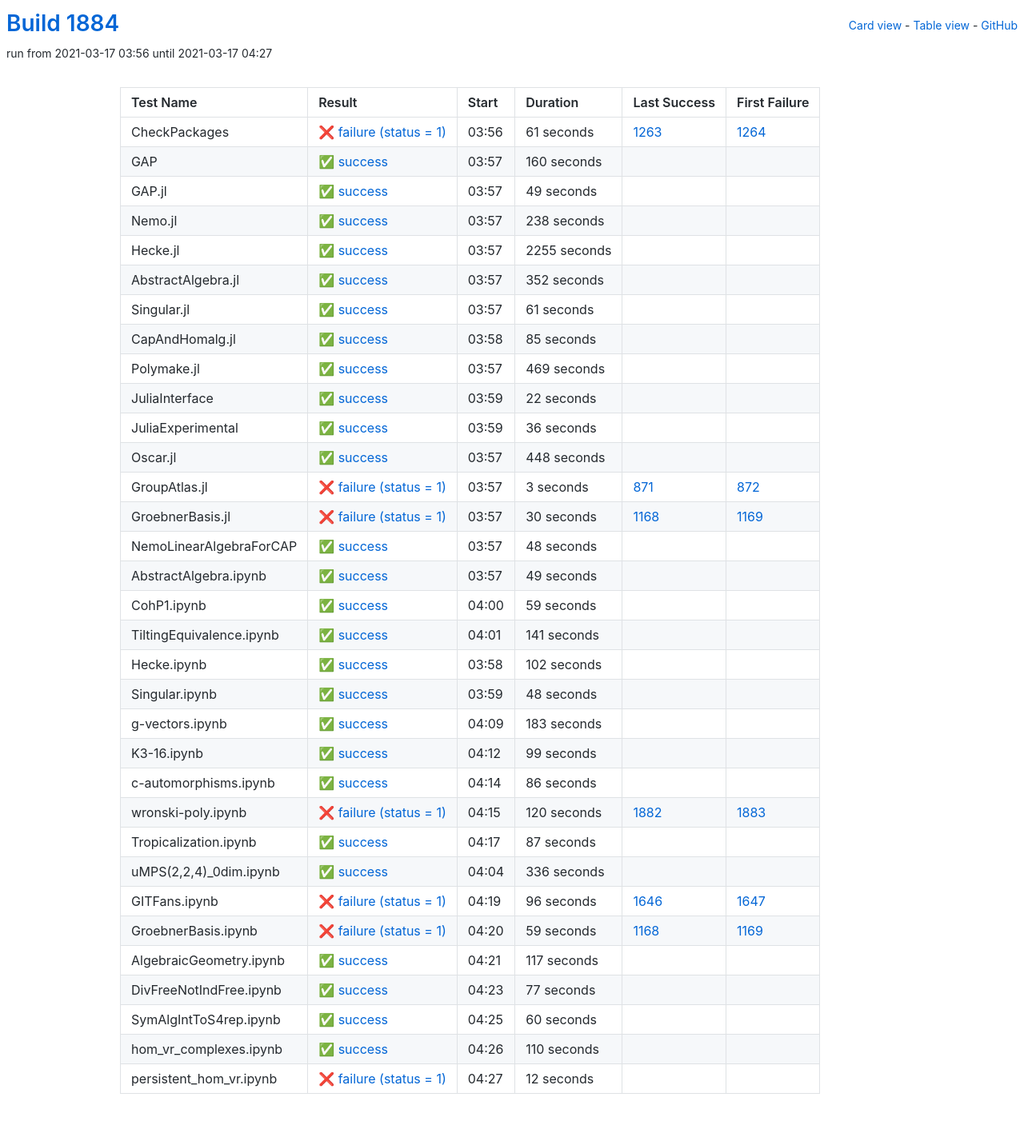
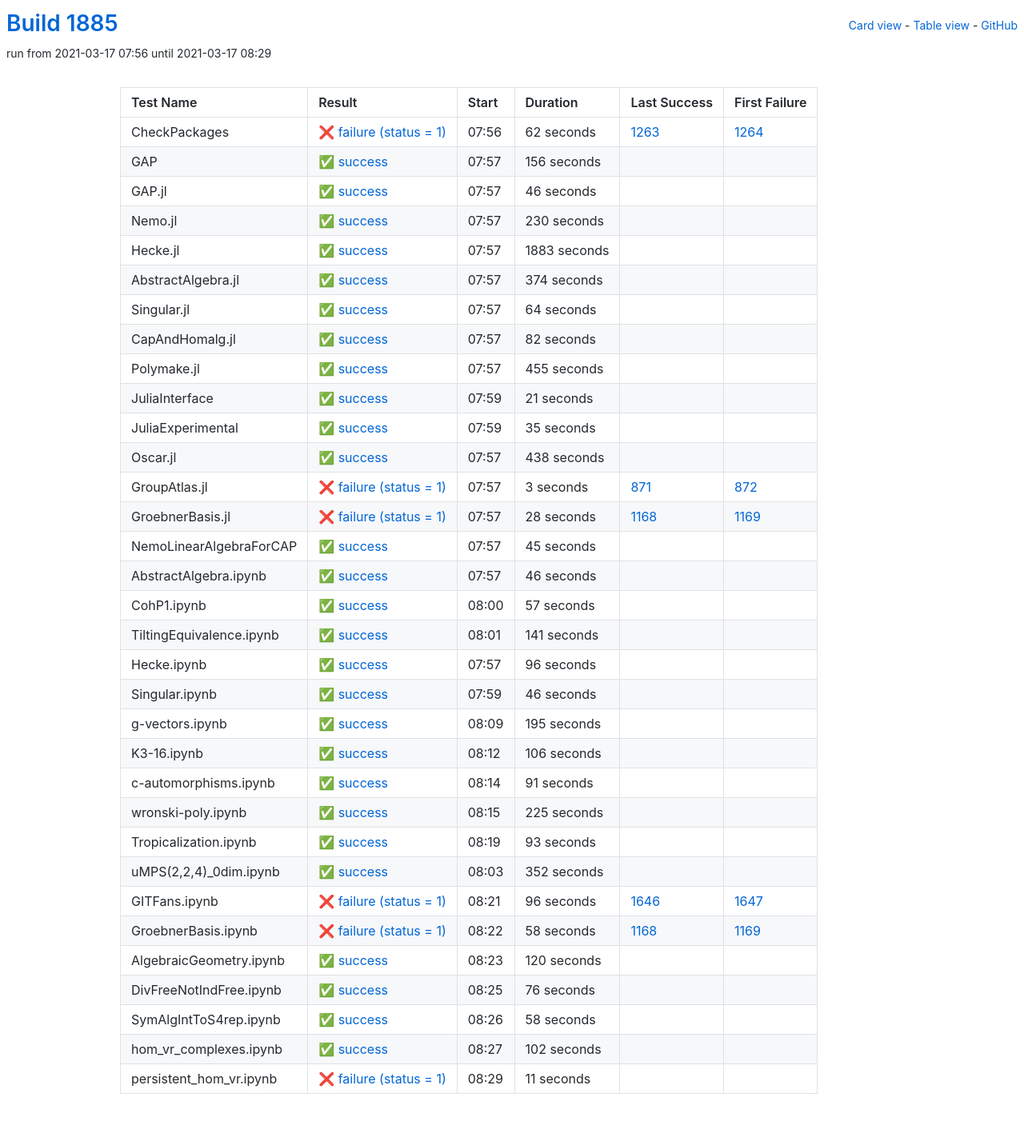
Before and after one commit to oscar-system/oscar-ci-status-stable, a Jekyll site: the page built from table.html, in a window 1280 px wide. Shown: the whole page at 80% size. Built offline with Jekyll 4.4.1, drawn with Linux system fonts in a browser that asks for light colours.

Commit message:
Build #1885

```diff
--- a/_data/ci.yml
+++ b/_data/ci.yml
@@ -1,6 +1,6 @@
 ---
-build: 1884
-build_url: https://oscarci.mathematik.uni-kl.de/job/oscar-stable/1884/
+build: 1885
+build_url: https://oscarci.mathematik.uni-kl.de/job/oscar-stable/1885/
 job: oscar-stable
 organization: oscar-system
 repo: oscar-ci-status-stable
@@ -8,152 +8,152 @@ repourl: https://github.com/oscar-system/oscar-ci-status-stable
 tests:
 - name: CheckPackages
   id: checkpackages
-  log: https://oscarci.mathematik.uni-kl.de/job/oscar-stable/1884/artifact/logs/build-1884/CheckPackages.log
-  start: 2021-03-17 03:56
+  log: https://oscarci.mathematik.uni-kl.de/job/oscar-stable/1885/artifact/logs/build-1885/CheckPackages.log
+  start: 2021-03-17 07:56
   success: false
   exitcode: 1
   status: failure
-  duration: 61
+  duration: 62
   last_success: 1263
   last_success_url: https://oscarci.mathematik.uni-kl.de/job/oscar-stable/1263/
   first_failure: 1264
   first_failure_url: https://oscarci.mathematik.uni-kl.de/job/oscar-stable/1264/
 - name: GAP
   id: gap
-  log: https://oscarci.mathematik.uni-kl.de/job/oscar-stable/1884/artifact/logs/build-1884/GAP.log
-  start: 2021-03-17 03:57
+  log: https://oscarci.mathematik.uni-kl.de/job/oscar-stable/1885/artifact/logs/build-1885/GAP.log
+  start: 2021-03-17 07:57
   success: true
   exitcode: 0
   status: success
-  duration: 160
+  duration: 156
   last_success: false
   last_success_url:
   first_failure: false
   first_failure_url:
 - name: GAP.jl
   id: gap-jl
-  log: https://oscarci.mathematik.uni-kl.de/job/oscar-stable/1884/artifact/logs/build-1884/GAP.jl.log
-  start: 2021-03-17 03:57
+  log: https://oscarci.mathematik.uni-kl.de/job/oscar-stable/1885/artifact/logs/build-1885/GAP.jl.log
+  start: 2021-03-17 07:57
   success: true
   exitcode: 0
   status: success
-  duration: 49
+  duration: 46
   last_success: false
   last_success_url:
   first_failure: false
   first_failure_url:
 - name: Nemo.jl
   id: nemo-jl
-  log: https://oscarci.mathematik.uni-kl.de/job/oscar-stable/1884/artifact/logs/build-1884/Nemo.jl.log
-  start: 2021-03-17 03:57
+  log: https://oscarci.mathematik.uni-kl.de/job/oscar-stable/1885/artifact/logs/build-1885/Nemo.jl.log
+  start: 2021-03-17 07:57
   success: true
   exitcode: 0
   status: success
-  duration: 238
+  duration: 230
   last_success: false
   last_success_url:
   first_failure: false
   first_failure_url:
 - name: Hecke.jl
   id: hecke-jl
-  log: https://oscarci.mathematik.uni-kl.de/job/oscar-stable/1884/artifact/logs/build-1884/Hecke.jl.log
-  start: 2021-03-17 03:57
+  log: https://oscarci.mathematik.uni-kl.de/job/oscar-stable/1885/artifact/logs/build-1885/Hecke.jl.log
+  start: 2021-03-17 07:57
   success: true
   exitcode: 0
   status: success
-  duration: 2255
+  duration: 1883
   last_success: false
   last_success_url:
   first_failure: false
   first_failure_url:
 - name: AbstractAlgebra.jl
   id: abstractalgebra-jl
-  log: https://oscarci.mathematik.uni-kl.de/job/oscar-stable/1884/artifact/logs/build-1884/AbstractAlgebra.jl.log
-  start: 2021-03-17 03:57
+  log: https://oscarci.mathematik.uni-kl.de/job/oscar-stable/1885/artifact/logs/build-1885/AbstractAlgebra.jl.log
+  start: 2021-03-17 07:57
   success: true
   exitcode: 0
   status: success
-  duration: 352
+  duration: 374
   last_success: false
   last_success_url:
   first_failure: false
   first_failure_url:
 - name: Singular.jl
   id: singular-jl
-  log: https://oscarci.mathematik.uni-kl.de/job/oscar-stable/1884/artifact/logs/build-1884/Singular.jl.log
-  start: 2021-03-17 03:57
+  log: https://oscarci.mathematik.uni-kl.de/job/oscar-stable/1885/artifact/logs/build-1885/Singular.jl.log
+  start: 2021-03-17 07:57
   success: true
   exitcode: 0
   status: success
-  duration: 61
+  duration: 64
   last_success: false
   last_success_url:
   first_failure: false
   first_failure_url:
 - name: CapAndHomalg.jl
   id: capandhomalg-jl
-  log: https://oscarci.mathematik.uni-kl.de/job/oscar-stable/1884/artifact/logs/build-1884/CapAndHomalg.jl.log
-  start: 2021-03-17 03:58
+  log: https://oscarci.mathematik.uni-kl.de/job/oscar-stable/1885/artifact/logs/build-1885/CapAndHomalg.jl.log
+  start: 2021-03-17 07:57
   success: true
   exitcode: 0
   status: success
-  duration: 85
+  duration: 82
   last_success: false
   last_success_url:
   first_failure: false
   first_failure_url:
 - name: Polymake.jl
   id: polymake-jl
-  log: https://oscarci.mathematik.uni-kl.de/job/oscar-stable/1884/artifact/logs/build-1884/Polymake.jl.log
-  start: 2021-03-17 03:57
+  log: https://oscarci.mathematik.uni-kl.de/job/oscar-stable/1885/artifact/logs/build-1885/Polymake.jl.log
+  start: 2021-03-17 07:57
   success: true
   exitcode: 0
   status: success
-  duration: 469
+  duration: 455
   last_success: false
   last_success_url:
   first_failure: false
   first_failure_url:
 - name: JuliaInterface
   id: juliainterface
-  log: https://oscarci.mathematik.uni-kl.de/job/oscar-stable/1884/artifact/logs/build-1884/JuliaInterface.log
-  start: 2021-03-17 03:59
+  log: https://oscarci.mathematik.uni-kl.de/job/oscar-stable/1885/artifact/logs/build-1885/JuliaInterface.log
+  start: 2021-03-17 07:59
   success: true
   exitcode: 0
   status: success
-  duration: 22
+  duration: 21
   last_success: false
   last_success_url:
   first_failure: false
   first_failure_url:
 - name: JuliaExperimental
   id: juliaexperimental
-  log: https://oscarci.mathematik.uni-kl.de/job/oscar-stable/1884/artifact/logs/build-1884/JuliaExperimental.log
-  start: 2021-03-17 03:59
+  log: https://oscarci.mathematik.uni-kl.de/job/oscar-stable/1885/artifact/logs/build-1885/JuliaExperimental.log
+  start: 2021-03-17 07:59
   success: true
   exitcode: 0
   status: success
-  duration: 36
+  duration: 35
   last_success: false
   last_success_url:
   first_failure: false
   first_failure_url:
 - name: Oscar.jl
   id: oscar-jl
-  log: https://oscarci.mathematik.uni-kl.de/job/oscar-stable/1884/artifact/logs/build-1884/Oscar.jl.log
-  start: 2021-03-17 03:57
+  log: https://oscarci.mathematik.uni-kl.de/job/oscar-stable/1885/artifact/logs/build-1885/Oscar.jl.log
+  start: 2021-03-17 07:57
   success: true
   exitcode: 0
   status: success
-  duration: 448
+  duration: 438
   last_success: false
   last_success_url:
   first_failure: false
   first_failure_url:
 - name: GroupAtlas.jl
   id: groupatlas-jl
-  log: https://oscarci.mathematik.uni-kl.de/job/oscar-stable/1884/artifact/logs/build-1884/GroupAtlas.jl.log
-  start: 2021-03-17 03:57
+  log: https://oscarci.mathematik.uni-kl.de/job/oscar-stable/1885/artifact/logs/build-1885/GroupAtlas.jl.log
+  start: 2021-03-17 07:57
   success: false
   exitcode: 1
   status: failure
@@ -164,56 +164,56 @@ tests:
   first_failure_url: https://oscarci.mathematik.uni-kl.de/job/oscar-stable/872/
 - name: GroebnerBasis.jl
   id: groebnerbasis-jl
-  log: https://oscarci.mathematik.uni-kl.de/job/oscar-stable/1884/artifact/logs/build-1884/GroebnerBasis.jl.log
-  start: 2021-03-17 03:57
+  log: https://oscarci.mathematik.uni-kl.de/job/oscar-stable/1885/artifact/logs/build-1885/GroebnerBasis.jl.log
+  start: 2021-03-17 07:57
   success: false
   exitcode: 1
   status: failure
-  duration: 30
+  duration: 28
   last_success: 1168
   last_success_url: https://oscarci.mathematik.uni-kl.de/job/oscar-stable/1168/
   first_failure: 1169
   first_failure_url: https://oscarci.mathematik.uni-kl.de/job/oscar-stable/1169/
 - name: NemoLinearAlgebraForCAP
   id: nemolinearalgebraforcap
-  log: https://oscarci.mathematik.uni-kl.de/job/oscar-stable/1884/artifact/logs/build-1884/NemoLinearAlgebraForCAP.log
-  start: 2021-03-17 03:57
+  log: https://oscarci.mathematik.uni-kl.de/job/oscar-stable/1885/artifact/logs/build-1885/NemoLinearAlgebraForCAP.log
+  start: 2021-03-17 07:57
   success: true
   exitcode: 0
   status: success
-  duration: 48
+  duration: 45
   last_success: false
   last_success_url:
   first_failure: false
   first_failure_url:
 - name: AbstractAlgebra.ipynb
   id: abstractalgebra-ipynb
-  log: https://oscarci.mathematik.uni-kl.de/job/oscar-stable/1884/artifact/logs/build-1884/AbstractAlgebra.ipynb.log
-  start: 2021-03-17 03:57
+  log: https://oscarci.mathematik.uni-kl.de/job/oscar-stable/1885/artifact/logs/build-1885/AbstractAlgebra.ipynb.log
+  start: 2021-03-17 07:57
   success: true
   exitcode: 0
   status: success
-  duration: 49
+  duration: 46
   last_success: false
   last_success_url:
   first_failure: false
   first_failure_url:
 - name: CohP1.ipynb
   id: cohp1-ipynb
-  log: https://oscarci.mathematik.uni-kl.de/job/oscar-stable/1884/artifact/logs/build-1884/CohP1.ipynb.log
-  start: 2021-03-17 04:00
+  log: https://oscarci.mathematik.uni-kl.de/job/oscar-stable/1885/artifact/logs/build-1885/CohP1.ipynb.log
+  start: 2021-03-17 08:00
   success: true
   exitcode: 0
   status: success
-  duration: 59
+  duration: 57
   last_success: false
   last_success_url:
   first_failure: false
   first_failure_url:
 - name: TiltingEquivalence.ipynb
   id: tiltingequivalence-ipynb
-  log: https://oscarci.mathematik.uni-kl.de/job/oscar-stable/1884/artifact/logs/build-1884/TiltingEquivalence.ipynb.log
-  start: 2021-03-17 04:01
+  log: https://oscarci.mathematik.uni-kl.de/job/oscar-stable/1885/artifact/logs/build-1885/TiltingEquivalence.ipynb.log
+  start: 2021-03-17 08:01
   success: true
   exitcode: 0
   status: success
@@ -224,104 +224,104 @@ tests:
   first_failure_url:
 - name: Hecke.ipynb
   id: hecke-ipynb
-  log: https://oscarci.mathematik.uni-kl.de/job/oscar-stable/1884/artifact/logs/build-1884/Hecke.ipynb.log
-  start: 2021-03-17 03:58
+  log: https://oscarci.mathematik.uni-kl.de/job/oscar-stable/1885/artifact/logs/build-1885/Hecke.ipynb.log
+  start: 2021-03-17 07:57
   success: true
   exitcode: 0
   status: success
-  duration: 102
+  duration: 96
   last_success: false
   last_success_url:
   first_failure: false
   first_failure_url:
 - name: Singular.ipynb
   id: singular-ipynb
-  log: https://oscarci.mathematik.uni-kl.de/job/oscar-stable/1884/artifact/logs/build-1884/Singular.ipynb.log
-  start: 2021-03-17 03:59
+  log: https://oscarci.mathematik.uni-kl.de/job/oscar-stable/1885/artifact/logs/build-1885/Singular.ipynb.log
+  start: 2021-03-17 07:59
   success: true
   exitcode: 0
   status: success
-  duration: 48
+  duration: 46
   last_success: false
   last_success_url:
   first_failure: false
   first_failure_url:
 - name: g-vectors.ipynb
   id: g-vectors-ipynb
-  log: https://oscarci.mathematik.uni-kl.de/job/oscar-stable/1884/artifact/logs/build-1884/g-vectors.ipynb.log
-  start: 2021-03-17 04:09
+  log: https://oscarci.mathematik.uni-kl.de/job/oscar-stable/1885/artifact/logs/build-1885/g-vectors.ipynb.log
+  start: 2021-03-17 08:09
   success: true
   exitcode: 0
   status: success
-  duration: 183
+  duration: 195
   last_success: false
   last_success_url:
   first_failure: false
   first_failure_url:
 - name: K3-16.ipynb
   id: k3-16-ipynb
-  log: https://oscarci.mathematik.uni-kl.de/job/oscar-stable/1884/artifact/logs/build-1884/K3-16.ipynb.log
-  start: 2021-03-17 04:12
+  log: https://oscarci.mathematik.uni-kl.de/job/oscar-stable/1885/artifact/logs/build-1885/K3-16.ipynb.log
+  start: 2021-03-17 08:12
   success: true
   exitcode: 0
   status: success
-  duration: 99
+  duration: 106
   last_success: false
   last_success_url:
   first_failure: false
   first_failure_url:
 - name: c-automorphisms.ipynb
   id: c-automorphisms-ipynb
-  log: https://oscarci.mathematik.uni-kl.de/job/oscar-stable/1884/artifact/logs/build-1884/c-automorphisms.ipynb.log
-  start: 2021-03-17 04:14
+  log: https://oscarci.mathematik.uni-kl.de/job/oscar-stable/1885/artifact/logs/build-1885/c-automorphisms.ipynb.log
+  start: 2021-03-17 08:14
   success: true
   exitcode: 0
   status: success
-  duration: 86
+  duration: 91
   last_success: false
   last_success_url:
   first_failure: false
   first_failure_url:
 - name: wronski-poly.ipynb
   id: wronski-poly-ipynb
-  log: https://oscarci.mathematik.uni-kl.de/job/oscar-stable/1884/artifact/logs/build-1884/wronski-poly.ipynb.log
-  start: 2021-03-17 04:15
-  success: false
-  exitcode: 1
-  status: failure
-  duration: 120
-  last_success: 1882
-  last_success_url: https://oscarci.mathematik.uni-kl.de/job/oscar-stable/1882/
-  first_failure: 1883
-  first_failure_url: https://oscarci.mathematik.uni-kl.de/job/oscar-stable/1883/
-- name: Tropicalization.ipynb
-  id: tropicalization-ipynb
-  log: https://oscarci.mathematik.uni-kl.de/job/oscar-stable/1884/artifact/logs/build-1884/Tropicalization.ipynb.log
-  start: 2021-03-17 04:17
+  log: https://oscarci.mathematik.uni-kl.de/job/oscar-stable/1885/artifact/logs/build-1885/wronski-poly.ipynb.log
+  start: 2021-03-17 08:15
   success: true
   exitcode: 0
   status: success
-  duration: 87
+  duration: 225
+  last_success: false
+  last_success_url:
+  first_failure: false
+  first_failure_url:
+- name: Tropicalization.ipynb
+  id: tropicalization-ipynb
+  log: https://oscarci.mathematik.uni-kl.de/job/oscar-stable/1885/artifact/logs/build-1885/Tropicalization.ipynb.log
+  start: 2021-03-17 08:19
+  success: true
+  exitcode: 0
+  status: success
+  duration: 93
   last_success: false
   last_success_url:
   first_failure: false
   first_failure_url:
 - name: uMPS(2,2,4)_0dim.ipynb
   id: umps-2-2-4-0dim-ipynb
-  log: https://oscarci.mathematik.uni-kl.de/job/oscar-stable/1884/artifact/logs/build-1884/uMPS-2-2-4-_0dim.ipynb.log
-  start: 2021-03-17 04:04
+  log: https://oscarci.mathematik.uni-kl.de/job/oscar-stable/1885/artifact/logs/build-1885/uMPS-2-2-4-_0dim.ipynb.log
+  start: 2021-03-17 08:03
   success: true
   exitcode: 0
   status: success
-  duration: 336
+  duration: 352
   last_success: false
   last_success_url:
   first_failure: false
   first_failure_url:
 - name: GITFans.ipynb
   id: gitfans-ipynb
-  log: https://oscarci.mathematik.uni-kl.de/job/oscar-stable/1884/artifact/logs/build-1884/GITFans.ipynb.log
-  start: 2021-03-17 04:19
+  log: https://oscarci.mathematik.uni-kl.de/job/oscar-stable/1885/artifact/logs/build-1885/GITFans.ipynb.log
+  start: 2021-03-17 08:21
   success: false
   exitcode: 1
   status: failure
@@ -332,72 +332,72 @@ tests:
   first_failure_url: https://oscarci.mathematik.uni-kl.de/job/oscar-stable/1647/
 - name: GroebnerBasis.ipynb
   id: groebnerbasis-ipynb
-  log: https://oscarci.mathematik.uni-kl.de/job/oscar-stable/1884/artifact/logs/build-1884/GroebnerBasis.ipynb.log
-  start: 2021-03-17 04:20
+  log: https://oscarci.mathematik.uni-kl.de/job/oscar-stable/1885/artifact/logs/build-1885/GroebnerBasis.ipynb.log
+  start: 2021-03-17 08:22
   success: false
   exitcode: 1
   status: failure
-  duration: 59
+  duration: 58
   last_success: 1168
   last_success_url: https://oscarci.mathematik.uni-kl.de/job/oscar-stable/1168/
   first_failure: 1169
   first_failure_url: https://oscarci.mathematik.uni-kl.de/job/oscar-stable/1169/
 - name: AlgebraicGeometry.ipynb
   id: algebraicgeometry-ipynb
-  log: https://oscarci.mathematik.uni-kl.de/job/oscar-stable/1884/artifact/logs/build-1884/AlgebraicGeometry.ipynb.log
-  start: 2021-03-17 04:21
+  log: https://oscarci.mathematik.uni-kl.de/job/oscar-stable/1885/artifact/logs/build-1885/AlgebraicGeometry.ipynb.log
+  start: 2021-03-17 08:23
   success: true
   exitcode: 0
   status: success
-  duration: 117
+  duration: 120
   last_success: false
   last_success_url:
   first_failure: false
   first_failure_url:
 - name: DivFreeNotIndFree.ipynb
   id: divfreenotindfree-ipynb
-  log: https://oscarci.mathematik.uni-kl.de/job/oscar-stable/1884/artifact/logs/build-1884/DivFreeNotIndFree.ipynb.log
-  start: 2021-03-17 04:23
+  log: https://oscarci.mathematik.uni-kl.de/job/oscar-stable/1885/artifact/logs/build-1885/DivFreeNotIndFree.ipynb.log
+  start: 2021-03-17 08:25
   success: true
   exitcode: 0
   status: success
-  duration: 77
+  duration: 76
   last_success: false
   last_success_url:
   first_failure: false
   first_failure_url:
 - name: SymAlgIntToS4rep.ipynb
   id: symalginttos4rep-ipynb
-  log: https://oscarci.mathematik.uni-kl.de/job/oscar-stable/1884/artifact/logs/build-1884/SymAlgIntToS4rep.ipynb.log
-  start: 2021-03-17 04:25
+  log: https://oscarci.mathematik.uni-kl.de/job/oscar-stable/1885/artifact/logs/build-1885/SymAlgIntToS4rep.ipynb.log
+  start: 2021-03-17 08:26
   success: true
   exitcode: 0
   status: success
-  duration: 60
+  duration: 58
   last_success: false
   last_success_url:
   first_failure: false
   first_failure_url:
 - name: hom_vr_complexes.ipynb
   id: hom-vr-complexes-ipynb
-  log: https://oscarci.mathematik.uni-kl.de/job/oscar-stable/1884/artifact/logs/build-1884/hom_vr_complexes.ipynb.log
-  start: 2021-03-17 04:26
+  log: https://oscarci.mathematik.uni-kl.de/job/oscar-stable/1885/artifact/logs/build-1885/hom_vr_complexes.ipynb.log
+  start: 2021-03-17 08:27
   success: true
   exitcode: 0
   status: success
-  duration: 110
+  duration: 102
   last_success: false
   last_success_url:
   first_failure: false
   first_failure_url:
 - name: persistent_hom_vr.ipynb
   id: persistent-hom-vr-ipynb
-  log: https://oscarci.mathematik.uni-kl.de/job/oscar-stable/1884/artifact/logs/build-1884/persistent_hom_vr.ipynb.log
-  start: 2021-03-17 04:27
+  log: https://oscarci.mathematik.uni-kl.de/job/oscar-stable/1885/artifact/logs/build-1885/persistent_hom_vr.ipynb.log
+  start: 2021-03-17 08:29
   success: false
   exitcode: 1
   status: failure
-  duration: 12
+  duration: 11
   last_success: false
   last_success_url:
   first_failure: false
```
Also changed, not shown: README.md.
